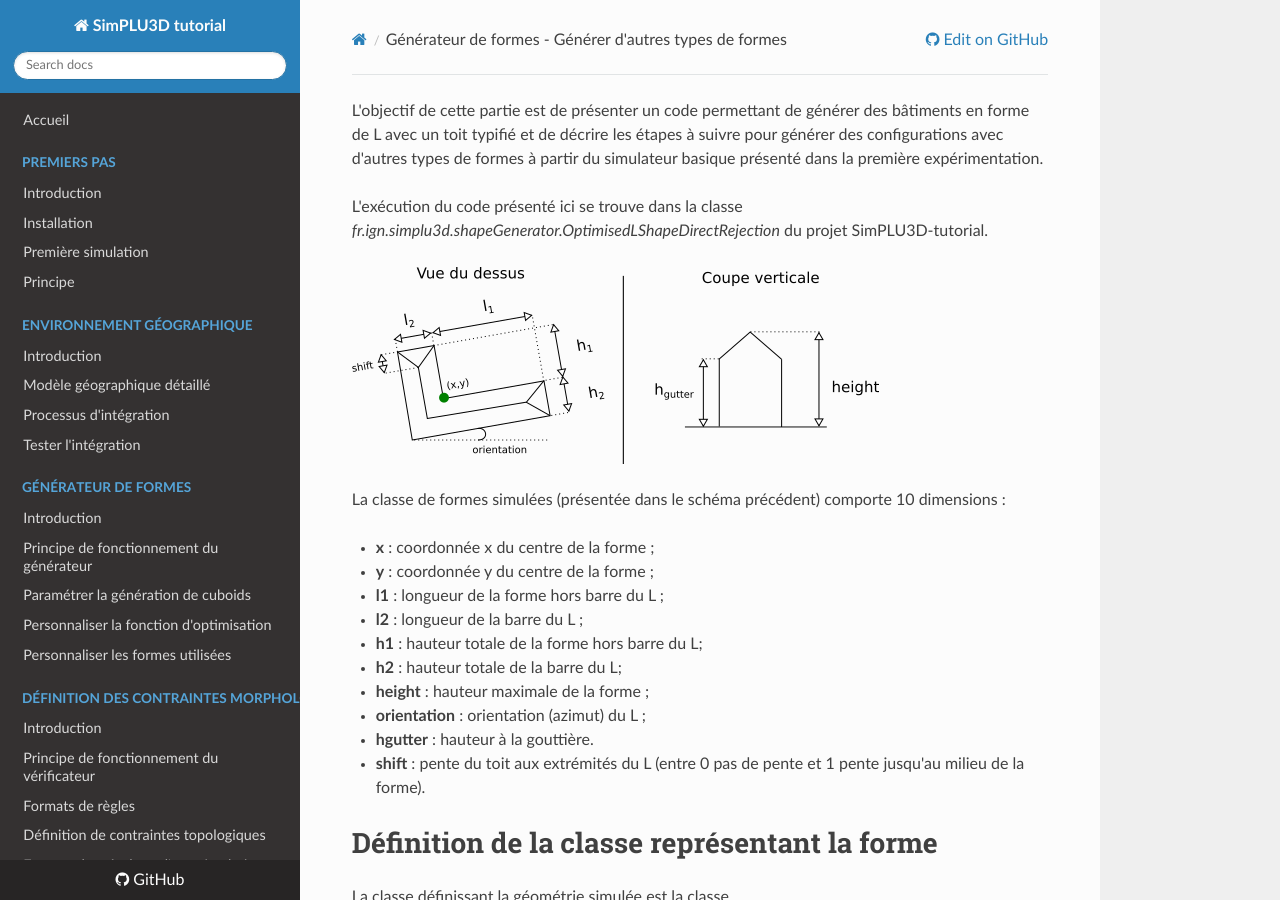
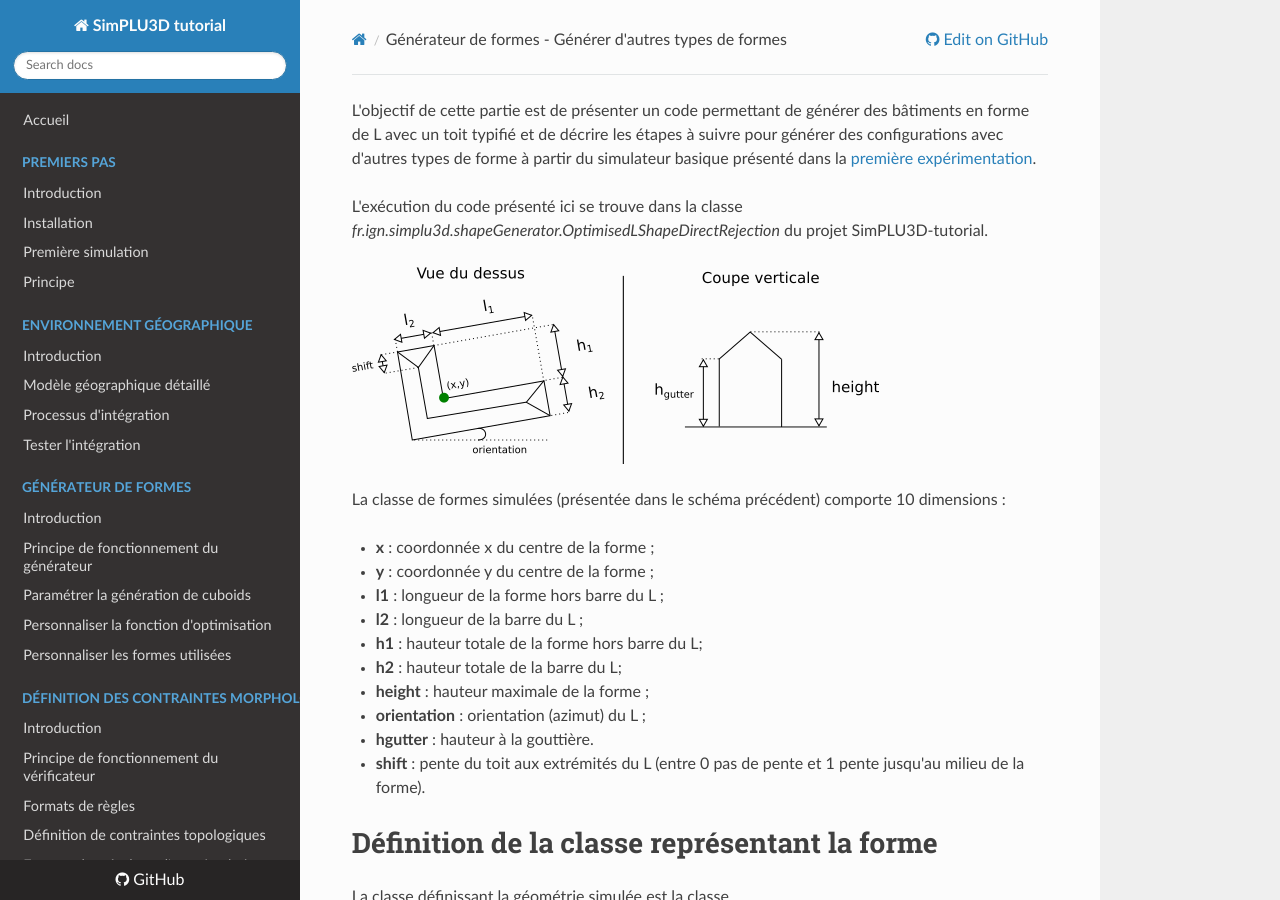
Before and after one commit to SimPLU3D/simplu3D-tutorial, an MkDocs documentation site: the page built from docs/generator/custom-shape.md, in a window 1280 px wide and 900 px high. Built offline with MkDocs 1.6.1, drawn with Linux system fonts in a browser that asks for light colours; nearby versions of some CDN libraries.

Commit message:
Update custom-shape.md

```diff
--- a/docs/generator/custom-shape.md
+++ b/docs/generator/custom-shape.md
@@ -6,7 +6,7 @@ date: 2018-10-26
 
 ---
 
-L'objectif de cette partie est de présenter un code permettant de générer des bâtiments en forme de L avec un toit typifié et de décrire les étapes à suivre pour générer des configurations avec d'autres types de formes à partir du simulateur basique présenté dans la première expérimentation.
+L'objectif de cette partie est de présenter un code permettant de générer des bâtiments en forme de L avec un toit typifié et de décrire les étapes à suivre pour générer des configurations avec d'autres types de forme à partir du simulateur basique présenté dans la [première expérimentation](../begin/first_simulation/md).
 
 L'exécution du code présenté ici se trouve dans la classe  *fr.ign.simplu3d.shapeGenerator.OptimisedLShapeDirectRejection* du projet SimPLU3D-tutorial.
 
```
